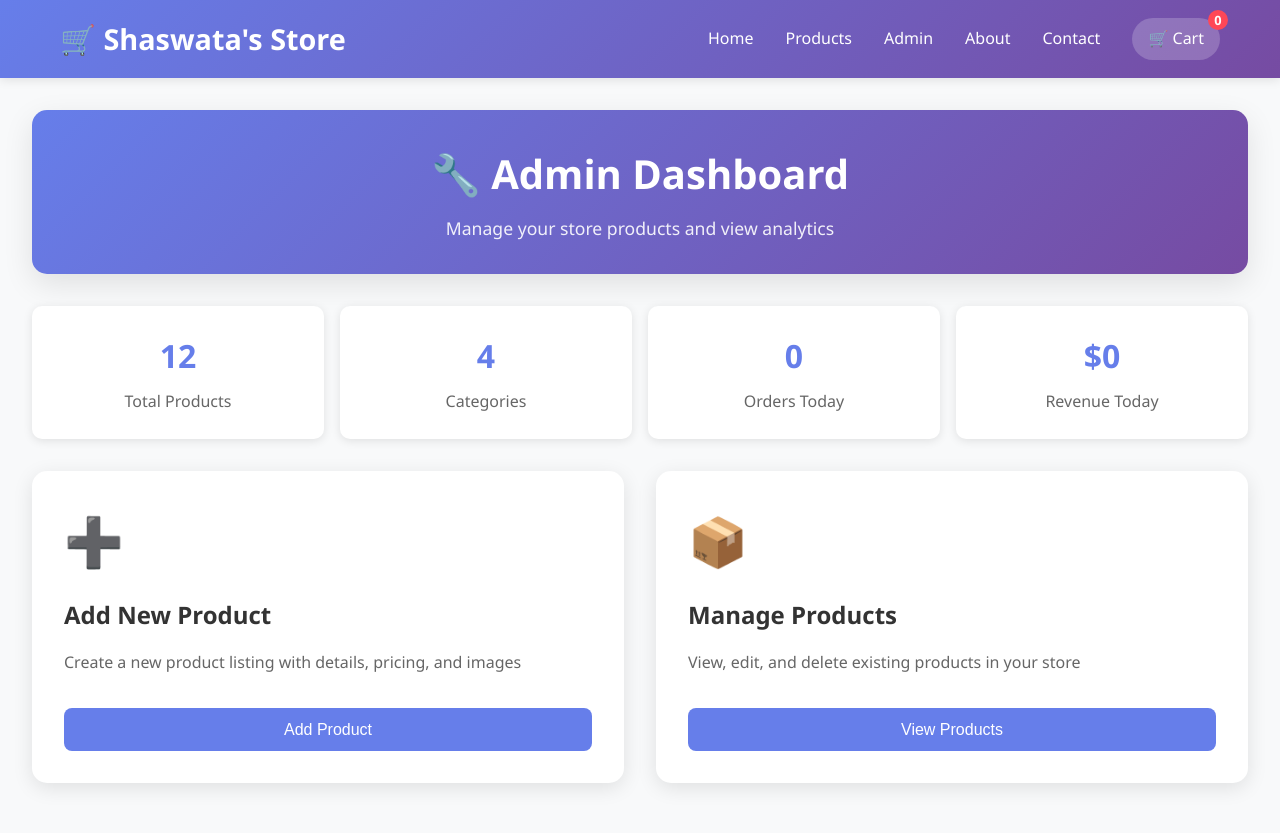
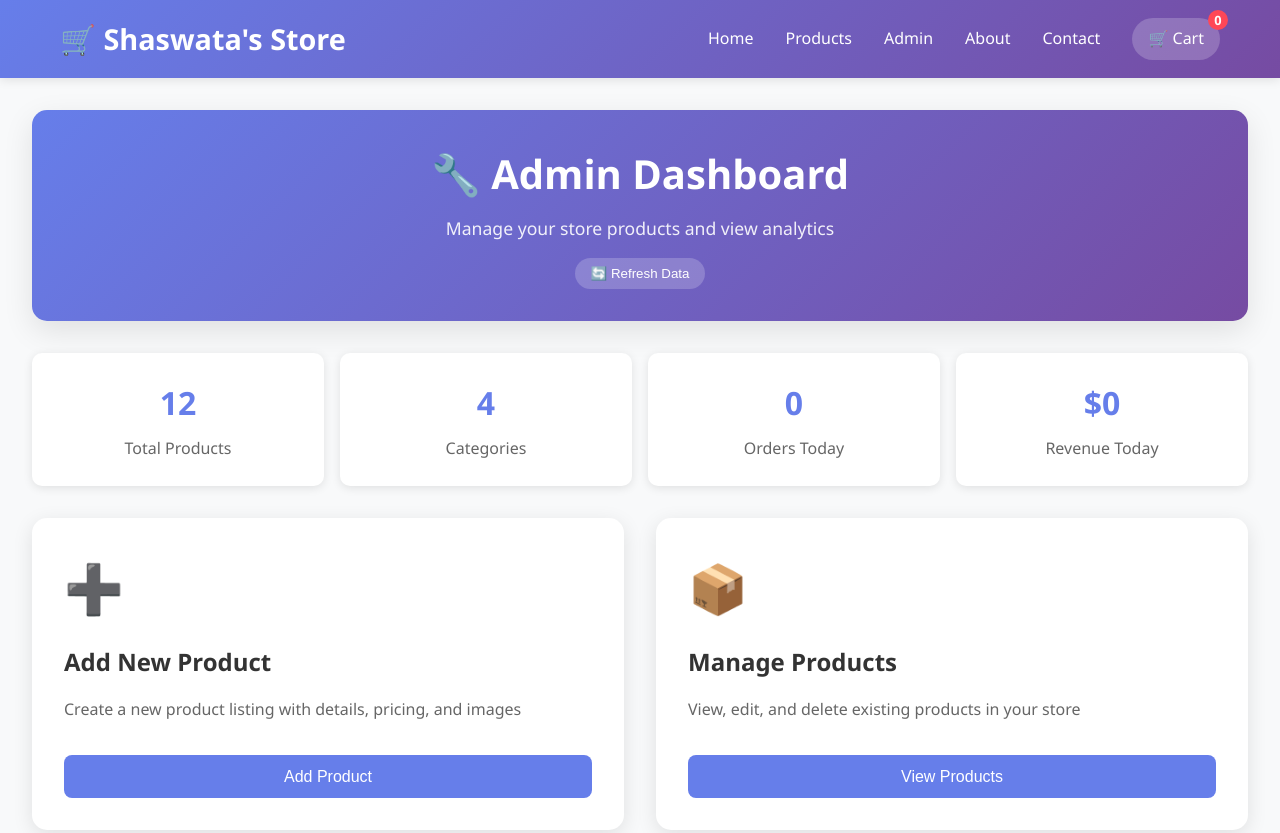
Before and after one commit to knowworldnow/shaswata-store, a website: page admin.html in a window 1280 px wide. Shown: the top 833 px of the page. Drawn offline with Linux system fonts and the light colour scheme.

Commit message:
Update admin.html

```diff
--- a/admin.html
+++ b/admin.html
@@ -407,6 +407,9 @@
         <div class="admin-header">
             <h1>🔧 Admin Dashboard</h1>
             <p>Manage your store products and view analytics</p>
+            <button onclick="refreshData()" style="background: rgba(255,255,255,0.2); color: white; border: none; padding: 0.5rem 1rem; border-radius: 20px; cursor: pointer; margin-top: 1rem;">
+                🔄 Refresh Data
+            </button>
         </div>
 
         <div class="stats-grid">
```
